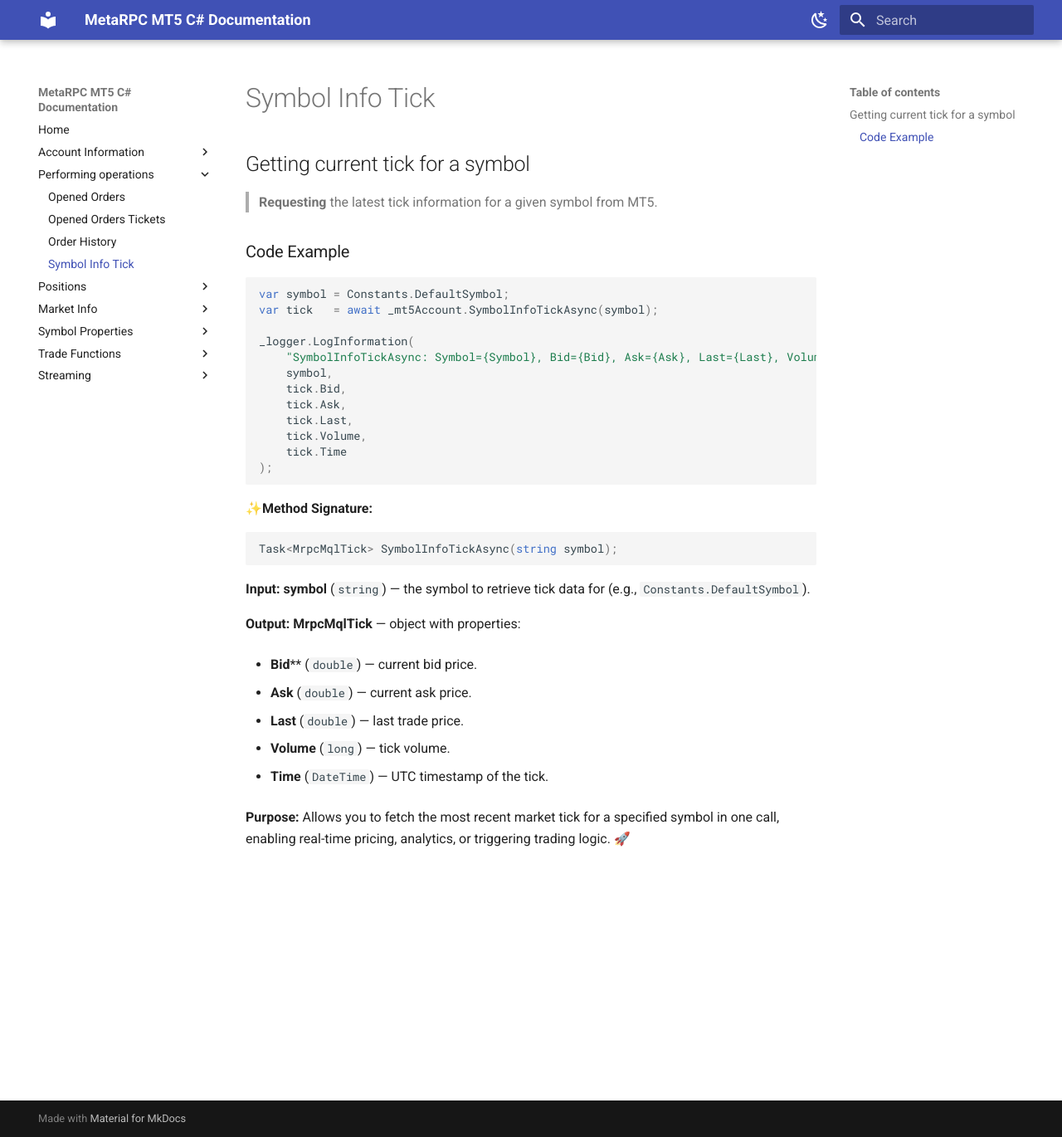
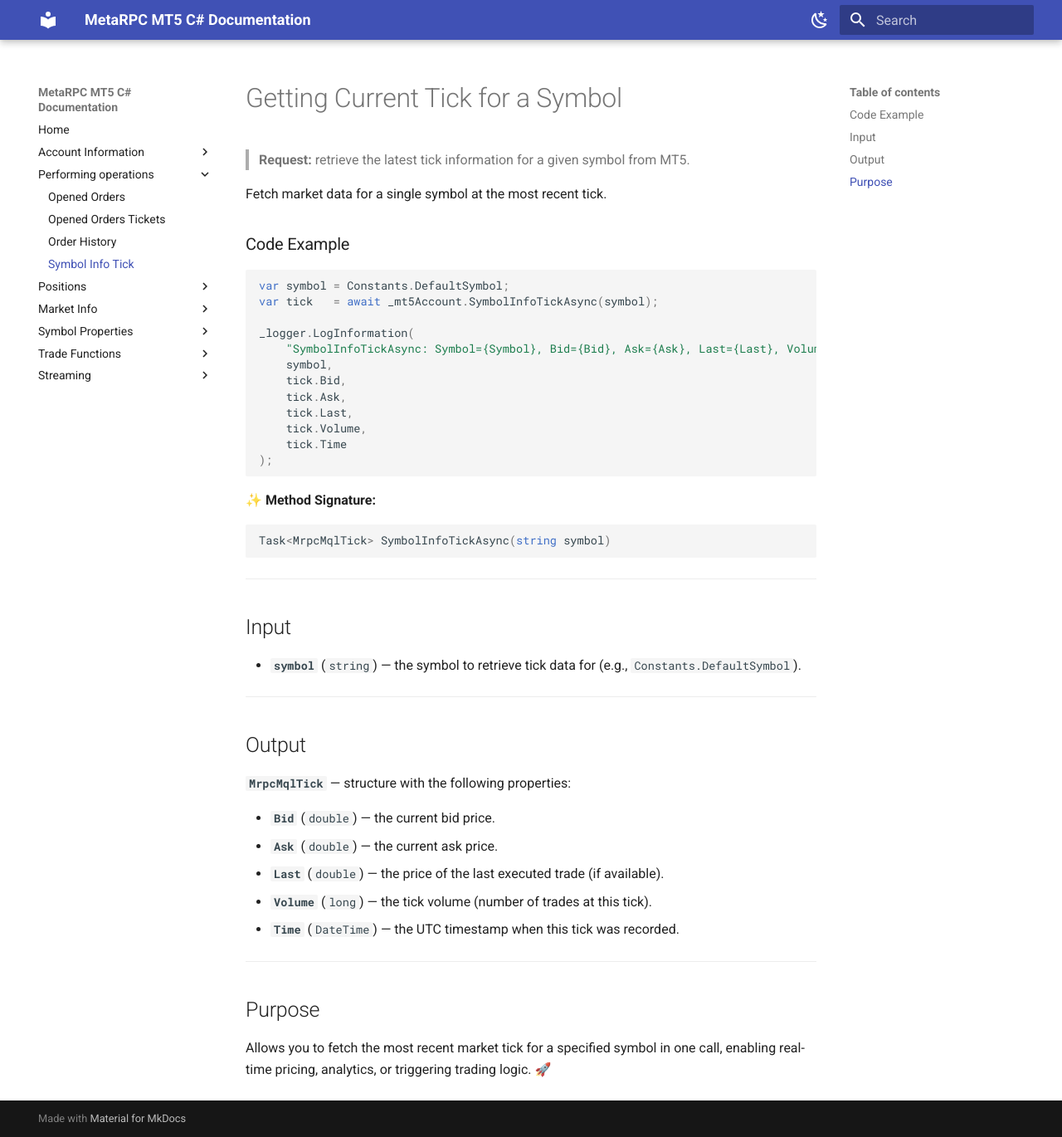
Before and after one commit to MetaRPC/CSharpMT5, an MkDocs documentation site: the page built from docs/orders/SymbolInfoTick.md, in a window 1280 px wide and 1370 px high. Shown: the whole window at 83% size. Built offline with MkDocs 1.6.1 and Material for MkDocs 9.7.7, drawn with Linux system fonts in a browser that asks for light colours.

Commit message:
Update SymbolInfoTick.md

````diff
--- a/docs/orders/SymbolInfoTick.md
+++ b/docs/orders/SymbolInfoTick.md
@@ -1,6 +1,8 @@
-## Getting current tick for a symbol
+# Getting Current Tick for a Symbol
 
-> **Requesting** the latest tick information for a given symbol from MT5.
+> **Request:** retrieve the latest tick information for a given symbol from MT5.
+
+Fetch market data for a single symbol at the most recent tick.
 
 ### Code Example
 
@@ -19,24 +21,32 @@ _logger.LogInformation(
 );
 ```
 
-✨**Method Signature:**
+✨ **Method Signature:**
+
 ```csharp
-Task<MrpcMqlTick> SymbolInfoTickAsync(string symbol);
+Task<MrpcMqlTick> SymbolInfoTickAsync(string symbol)
 ```
-**Input:** **symbol** (`string`) — the symbol to retrieve tick data for (e.g., `Constants.DefaultSymbol`).
 
- **Output:**
-     **MrpcMqlTick** — object with properties:
+---
 
- * **Bid**** (`double`) — current bid price.
+## Input
 
- * **Ask** (`double`) — current ask price.
+* **`symbol`** (`string`) — the symbol to retrieve tick data for (e.g., `Constants.DefaultSymbol`).
 
- * **Last** (`double`) — last trade price.
+---
 
- * **Volume** (`long`) — tick volume.
+## Output
 
-* **Time** (`DateTime`) — UTC timestamp of the tick.
+**`MrpcMqlTick`** — structure with the following properties:
 
-**Purpose:**
+* **`Bid`** (`double`) — the current bid price.
+* **`Ask`** (`double`) — the current ask price.
+* **`Last`** (`double`) — the price of the last executed trade (if available).
+* **`Volume`** (`long`) — the tick volume (number of trades at this tick).
+* **`Time`** (`DateTime`) — the UTC timestamp when this tick was recorded.
+
+---
+
+## Purpose
+
 Allows you to fetch the most recent market tick for a specified symbol in one call, enabling real-time pricing, analytics, or triggering trading logic. 🚀
````
